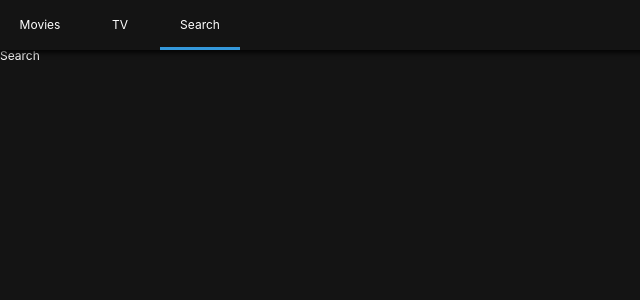
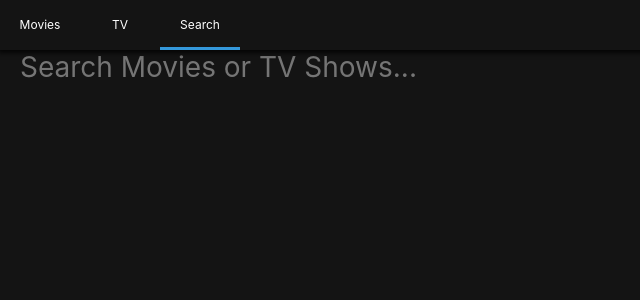
Before and after one commit to sso06030/nomflix, a React (Create React App) app: page /search in a window 1280 px wide. Shown: the top 300 px of the page, without its empty margins (0-640 px from the left). Built offline with nearby package versions, Linux system fonts and the light colour scheme.

Commit message:
Search Presenter

```diff
--- a/src/Routes/Home/HomePresenter.js
+++ b/src/Routes/Home/HomePresenter.js
@@ -5,7 +5,7 @@ import Section from "../../Components/Section";
 import Loader from "../../Components/Loader";
 
 const Container = styled.div`
-  padding: 0px 10px;
+  padding: 0px 20px;
 `;
 
 const HomePresenter = ({nowPlaying,popular,upcoming, loading, error}) =>
--- a/src/Routes/Search/SearchContainer.js
+++ b/src/Routes/Search/SearchContainer.js
@@ -11,12 +11,18 @@ export default class extends React.Component{
         loading: false,
     };
 
-    handleSubmit = () => {
+    handleSubmit = (event) => {
+        event.preventDefault();
         const {searchTerm} = this.state;
         if(searchTerm!==""){
             this.searchByTerm();
         }
     }
+
+    updateTerm = event =>{
+        const {target: {value}} = event;
+        this.setState({ searchTerm: value});
+    };
 
     searchByTerm = async ()=> {
         const {searchTerm} = this.state;
@@ -54,6 +60,7 @@ export default class extends React.Component{
                 error={error}
                 loading={loading}
                 handleSubmit={this.handleSubmit}
+                updateTerm={this.updateTerm}
             />
         );
     }
--- a/src/Routes/Search/SearchPresenter.js
+++ b/src/Routes/Search/SearchPresenter.js
@@ -1 +1,64 @@
-export default () => "Search";
+import React from "react";
+import PropTypes from "prop-types";
+import styled from "styled-components";
+import Loader from "../../Components/Loader";
+import Section from "../../Components/Section";
+
+const Container = styled.div`
+  padding: 0px 20px;
+`;
+
+const Form = styled.form`
+  margin-bottom: 50px;
+  width: 100%;
+`;
+
+const Input = styled.input`
+  all: unset;
+  font-size: 28px;
+  width: 100%;
+`;
+
+
+const SearchPresenter = ({movieResults,tvResults,searchTerm,handleSubmit, loading, error, updateTerm}) => (
+  <Container>
+    <Form onSubmit={handleSubmit}>
+      <Input
+        placeholder="Search Movies or TV Shows..."
+        value={searchTerm}
+        onChange={updateTerm}
+      />
+    </Form>
+    {loading?(<Loader/>):
+      (
+        <>
+          {movieResults&&movieResults.length>0&&(
+            <Section title="Movie Results">
+              {movieResults.map(movie=>(
+                <span key={movie.id}>{movie.title}</span>
+              ))}
+            </Section>
+          )}
+          {tvResults&&tvResults.length>0&&(
+            <Section title="TV Show Results">
+              {tvResults.map(show=>(
+                <span key={show.id}>{show.name}</span>
+              ))}
+            </Section>
+          )}
+        </>
+      )}
+  </Container>
+);
+
+SearchPresenter.propTypes = {
+  movieResults: PropTypes.array,
+  tvResults: PropTypes.array,
+  searchTerm: PropTypes.string,
+  handleSubmit: PropTypes.func.isRequired,
+  updateTerm: PropTypes.func.isRequired,
+  loading: PropTypes.bool.isRequired,
+  error: PropTypes.string,
+};
+
+export default SearchPresenter;
--- a/src/Routes/TV/TVPresenter.js
+++ b/src/Routes/TV/TVPresenter.js
@@ -5,7 +5,7 @@ import Loader from "../../Components/Loader";
 import Section from "../../Components/Section";
 
 const Container = styled.div`
-  padding: 0px 10px;
+  padding: 0px 20px;
 `;
 
 const TVPresenter = ({topRated,popular,airingToday, loading, error}) =>
```
Also changed, not shown: src/Routes/Detail/DetailPresenter.js (+13 -1 lines).
